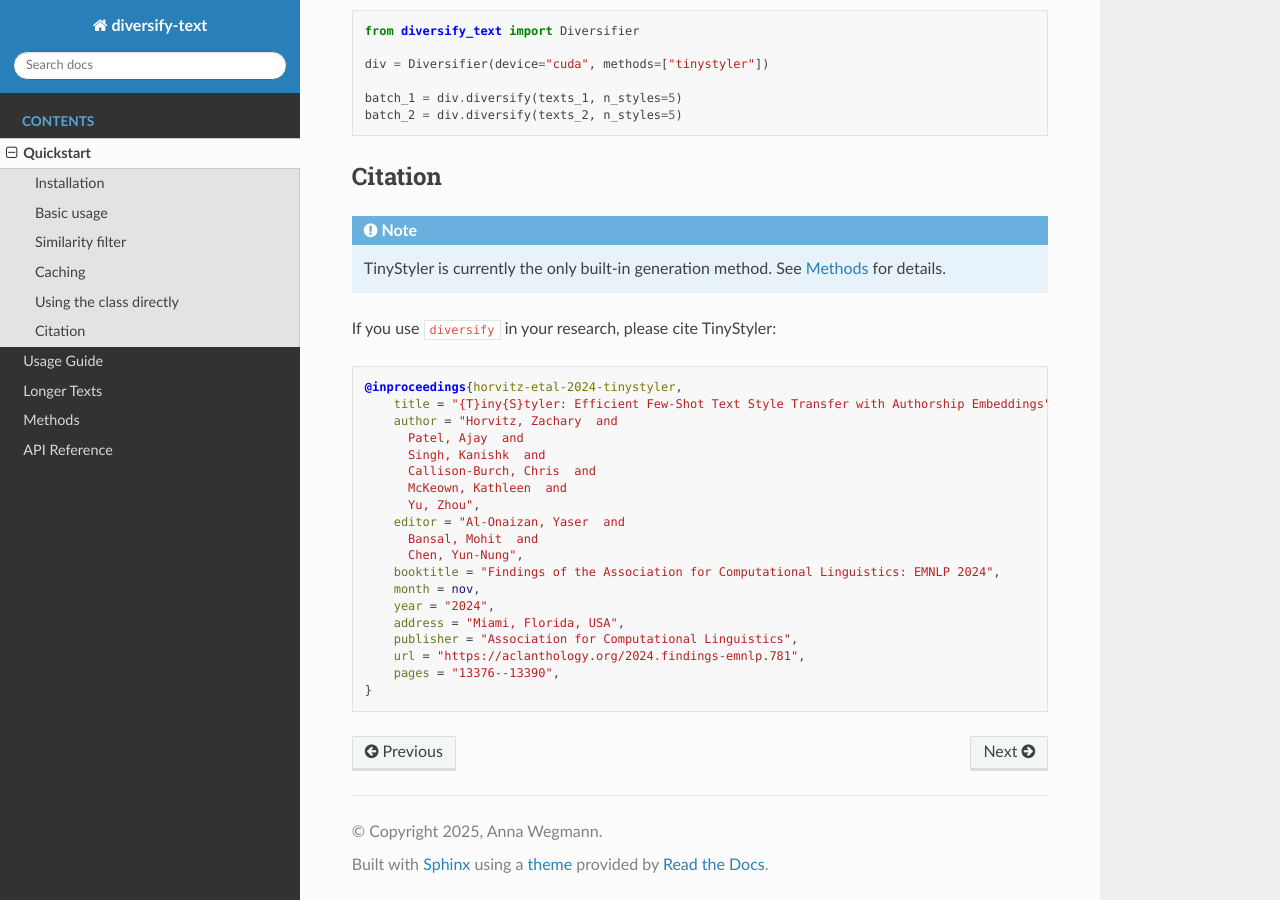
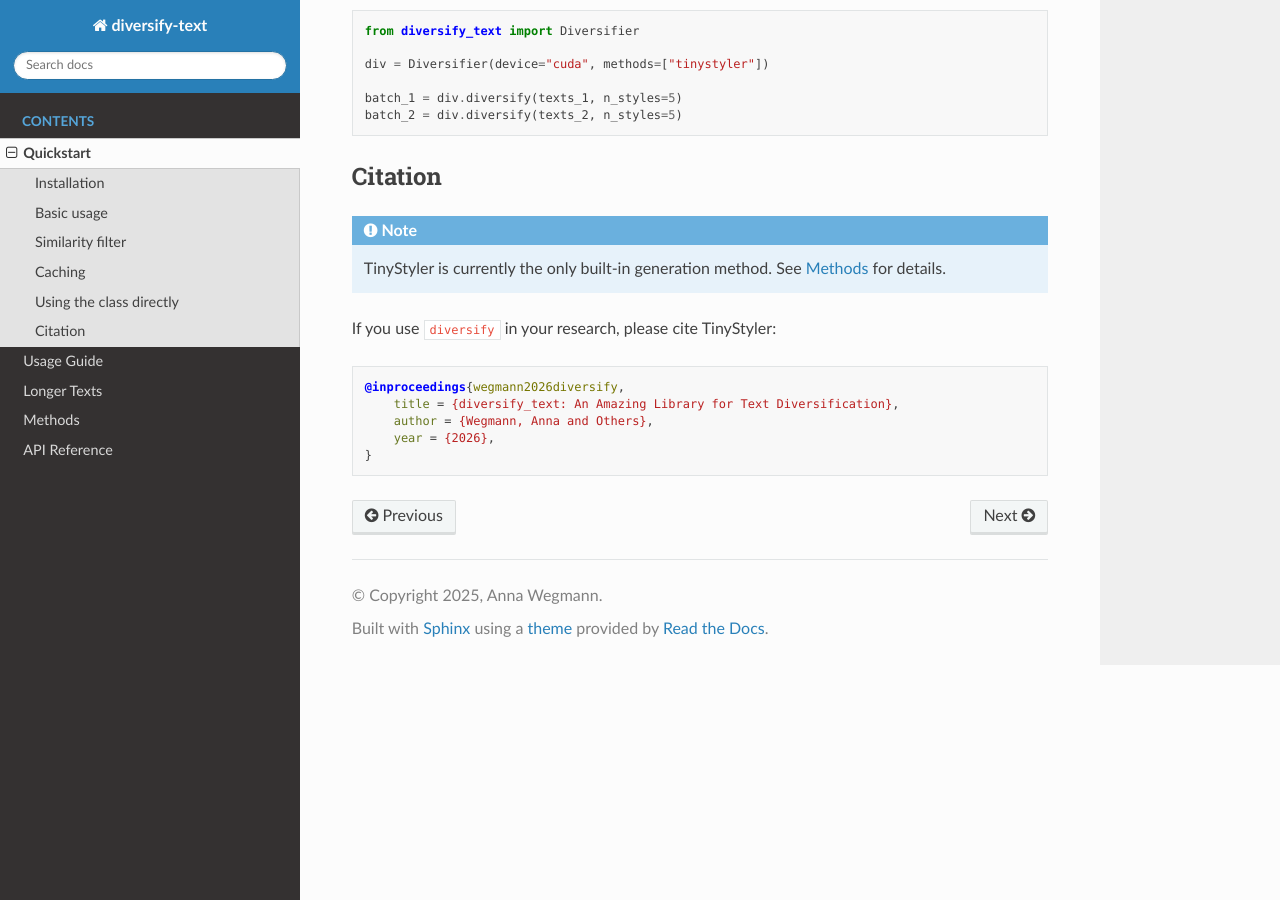
Before and after one commit to AnnaWegmann/diversify_text, a Sphinx documentation site: the page built from docs/quickstart.rst, in a window 1280 px wide and 900 px high, scrolled down 1543 px. Built offline with Sphinx 7.4.7 and the Read the Docs theme 3.1.0, drawn with Linux system fonts in a browser that asks for light colours.

Commit message:
- add citation placeholder and replace tinystyler in quickstart

```diff
--- a/docs/quickstart.rst
+++ b/docs/quickstart.rst
@@ -100,22 +100,8 @@ If you use ``diversify`` in your research, please cite TinyStyler:
 
 .. code-block:: bibtex
 
-   @inproceedings{horvitz-etal-2024-tinystyler,
-       title = "{T}iny{S}tyler: Efficient Few-Shot Text Style Transfer with Authorship Embeddings",
-       author = "Horvitz, Zachary  and
-         Patel, Ajay  and
-         Singh, Kanishk  and
-         Callison-Burch, Chris  and
-         McKeown, Kathleen  and
-         Yu, Zhou",
-       editor = "Al-Onaizan, Yaser  and
-         Bansal, Mohit  and
-         Chen, Yun-Nung",
-       booktitle = "Findings of the Association for Computational Linguistics: EMNLP 2024",
-       month = nov,
-       year = "2024",
-       address = "Miami, Florida, USA",
-       publisher = "Association for Computational Linguistics",
-       url = "https://aclanthology.org/2024.findings-emnlp.781",
-       pages = "13376--13390",
-   }
+    @inproceedings{wegmann2026diversify,
+        title = {diversify_text: An Amazing Library for Text Diversification},
+        author = {Wegmann, Anna and Others},
+        year = {2026},
+    }
```
